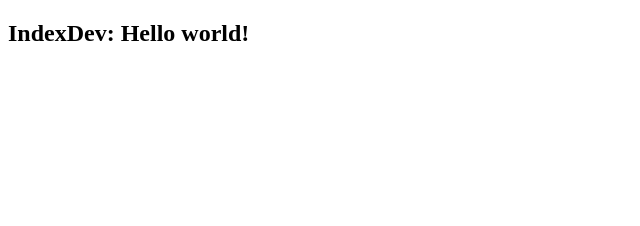
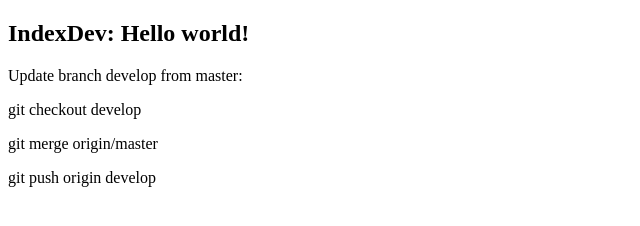
Before and after one commit to AleksIakushev/LearnGitFlow, a plain HTML site: page index.html in a window 1280 px wide. Shown: the whole page, without its empty margins (0-640 px from the left). Drawn offline with Linux system fonts and the light colour scheme.

Commit message:
update index page

```diff
--- a/index.html
+++ b/index.html
@@ -5,5 +5,9 @@
 </head>
 <body>
 	<h2>IndexDev: Hello world!</h2>
+	<p>Update branch develop from master:</p>
+	<p>git checkout develop</p>
+	<p>git merge origin/master</p>
+	<p>git push origin develop</p>
 </body>
 </html>
```
